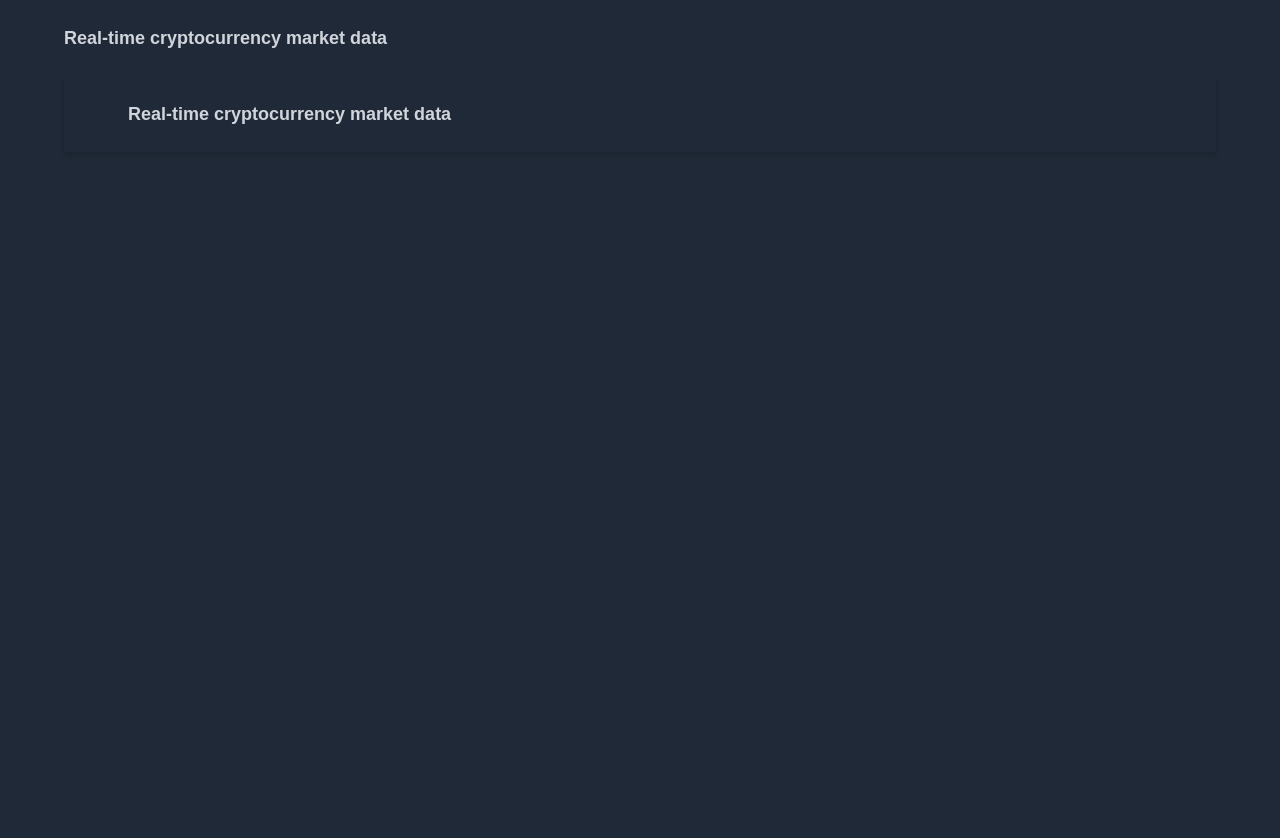
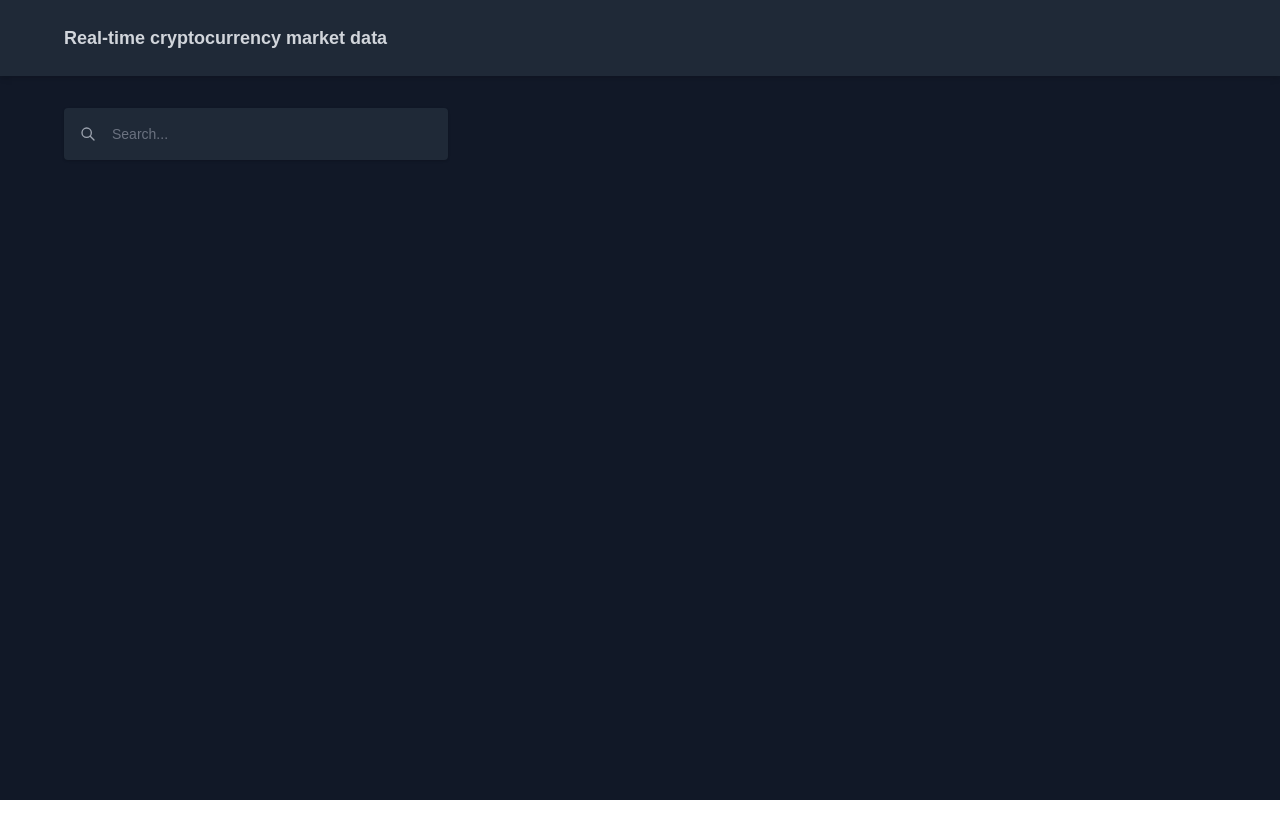
Before and after one commit to fezebr/crypto-nuxt2, a Nuxt app: page / in a window 1280 px wide. Shown: the top 838 px of the page. After the commit the page ends 800 px from the top, so only its background shows below. Built offline with nearby package versions, Linux system fonts and the light colour scheme.

Commit message:
feat: add searchbar to home page

```diff
--- /dev/null
+++ b/components/home/SearchBar.vue
@@ -0,0 +1,41 @@
+<template>
+  <div class="relative w-full md:w-96">
+    <svg
+      class="absolute left-4 top-1/2 transform -translate-y-1/2 w-4 h-4 text-gray-400"
+      fill="none"
+      stroke="currentColor"
+      viewBox="0 0 24 24"
+    >
+      <path
+        stroke-linecap="round"
+        stroke-linejoin="round"
+        stroke-width="2"
+        d="M21 21l-6-6m2-5a7 7 0 11-14 0 7 7 0 0114 0z"
+      />
+    </svg>
+    <input
+      :value="value"
+      placeholder="Search..."
+      @input="onInput"
+      type="text"
+      class="w-full px-6 pl-12 py-4 rounded shadow text-sm dark-text placeholder-gray-500 focus:outline-none focus:ring-2 focus:ring-blue-500 light-background"
+    />
+  </div>
+</template>
+
+<script>
+export default {
+  name: 'SearchBar',
+  props: {
+    value: {
+      type: String,
+      default: '',
+    },
+  },
+  methods: {
+    onInput(event) {
+      this.$emit('input', event.target.value)
+    },
+  },
+}
+</script>
--- a/pages/index.vue
+++ b/pages/index.vue
@@ -1,19 +1,28 @@
 <template>
-  <div
-    class="min-h-screen bg-gray-800 dark-text overflow-hidden max-w-10xl mx-auto px-4 md:px-16"
-  >
-    <!-- <div class="relative z-10 max-w-7xl mx-auto px-4 sm:px-6 lg:px-8 py-8"> -->
-      <AppHeader />
-    <!-- </div> -->
+  <div class="px-4 md:px-16 py-8">
+    <SearchBar
+      v-model="search"
+      @input="onSearchInput"
+    />
   </div>
 </template>
 
 <script>
-import AppHeader from '../components/home/AppHeader.vue'
+import SearchBar from '~/components/home/SearchBar.vue'
 
 export default {
   components: {
-    AppHeader,
+    SearchBar
   },
+  data() {
+    return {
+      search: ''
+    }
+  },
+  methods: {
+    onSearchInput() {
+    console.log(this.search)
+    }
+  }
 }
 </script>
```
